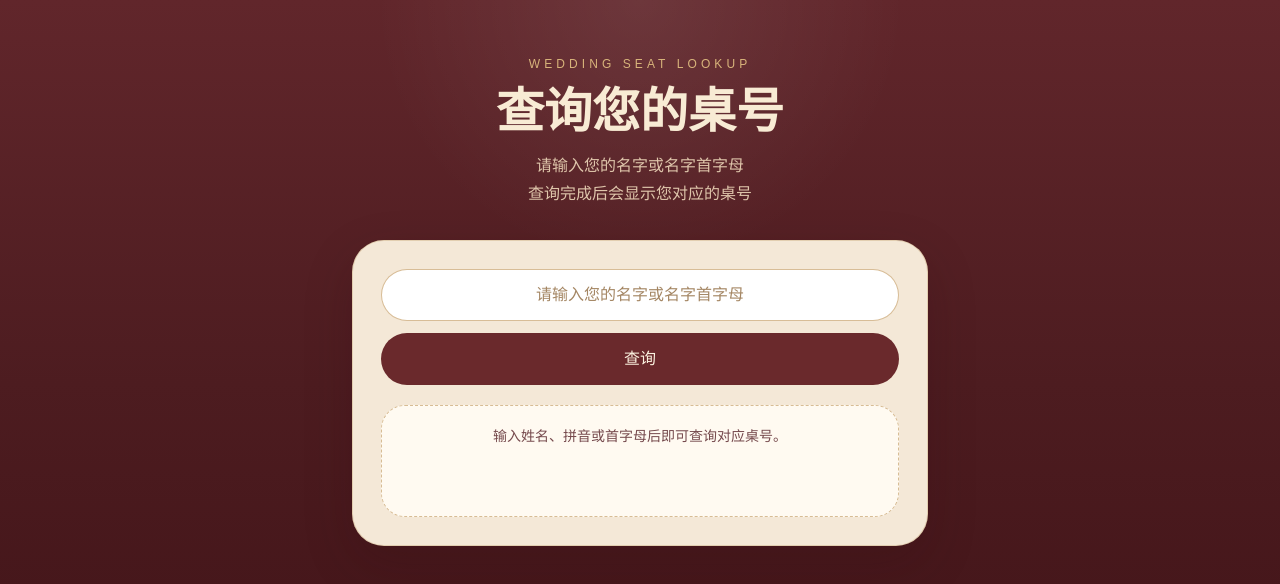
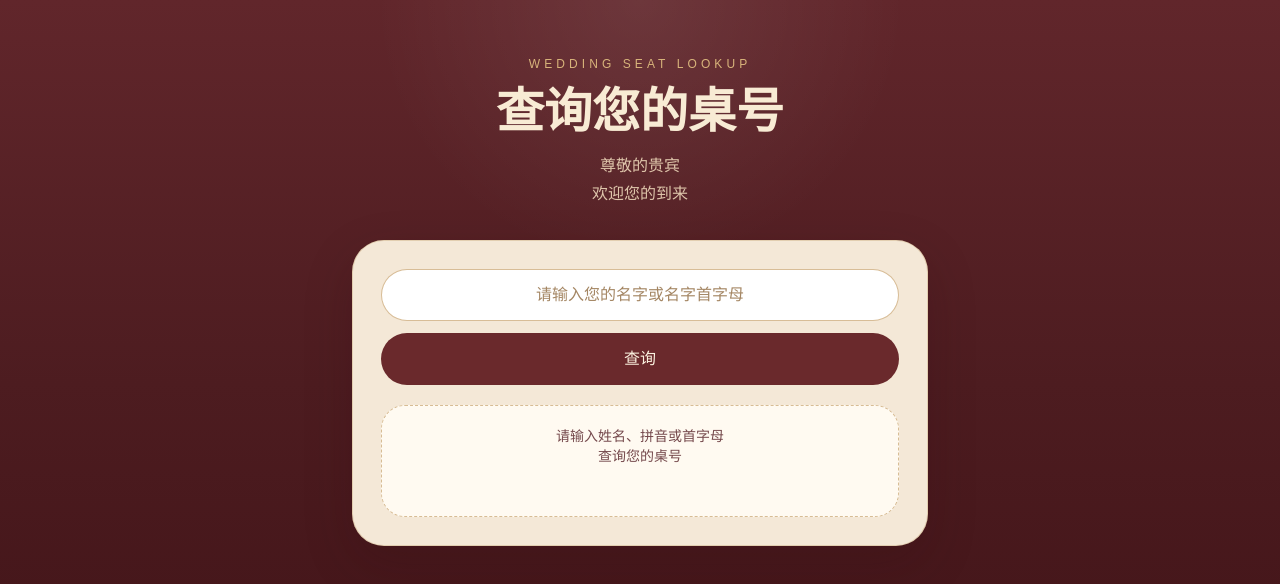
Before and after one commit to irislovepoki/wedding, a Next.js app: page /seat in a window 1280 px wide. Shown: the top 584 px of the page. Built offline with nearby package versions, Linux system fonts and the light colour scheme; what pinyin-pro would draw is missing.

Commit message:
Refine seat lookup page copy

```diff
--- a/src/app/components/seat-search-form.tsx
+++ b/src/app/components/seat-search-form.tsx
@@ -54,7 +54,11 @@ export function SeatSearchForm() {
         {error ? <p className="text-[#b4423b]">{error}</p> : null}
 
         {!error && !searched ? (
-          <p>输入姓名、拼音或首字母后即可查询对应桌号。</p>
+          <p>
+            请输入姓名、拼音或首字母
+            <br />
+            查询您的桌号
+          </p>
         ) : null}
 
         {!error && searched && exactSingleMatch ? (
--- a/src/app/seat/page.tsx
+++ b/src/app/seat/page.tsx
@@ -30,9 +30,9 @@ export default function SeatLookupPage() {
           <p className="text-xs tracking-[0.34em] text-[#d8b47b]">WEDDING SEAT LOOKUP</p>
           <h1 className="mt-4 text-4xl font-semibold sm:text-5xl">查询您的桌号</h1>
           <p className="mt-4 text-sm leading-7 text-[#f4dfc0]/86 sm:text-base">
-            请输入您的名字或名字首字母
+            尊敬的贵宾
             <br />
-            查询完成后会显示您对应的桌号
+            欢迎您的到来
           </p>
         </div>
 
```
